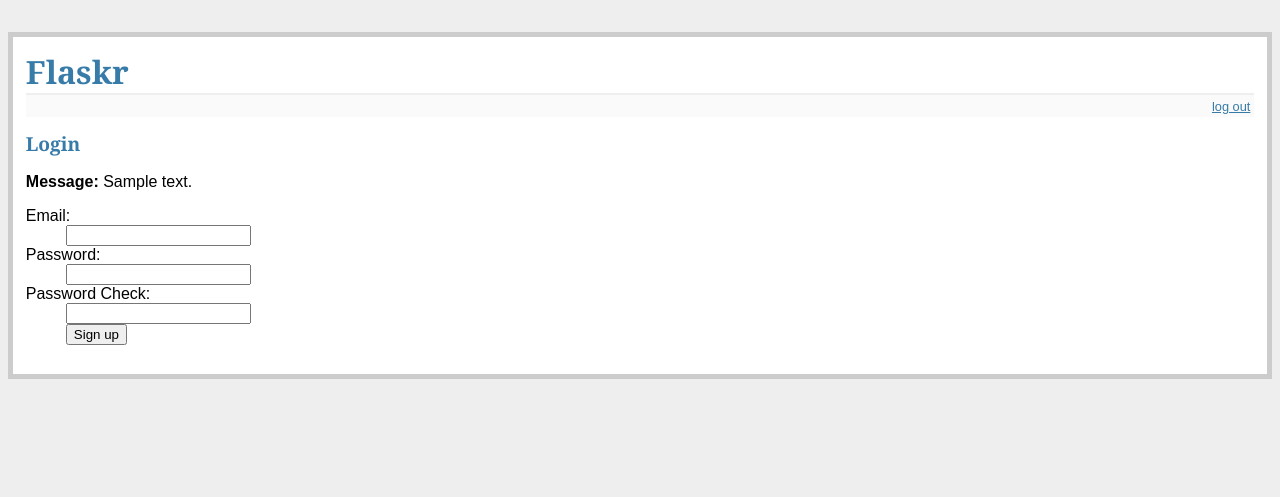
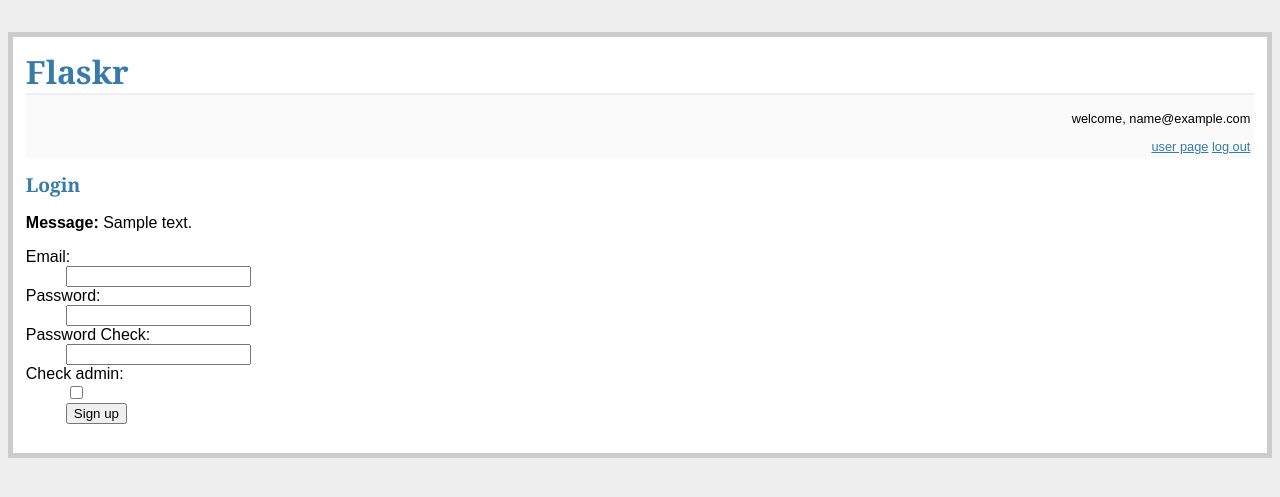
Before and after one commit to hji7203/JEEINPROJECT, a Flask app: template templates/signup.html in a window 1280 px wide. Shown: the top 497 px of the page. Run offline with Flask 2, Linux system fonts and the light colour scheme; the visitor is signed in with stand-in values (Sample User, id 1); tables that the repository leaves empty hold one stand-in row (values such as "Sample post"); the template is opened without the code that fills it: most values are stand-ins (such as "Sample title", 1, 10 or a date in 2020).

Commit message:
과제/ jQuery

```diff
--- a/flaskr.py
+++ b/flaskr.py
@@ -75,14 +75,13 @@ def login():
 		for info in users_list:
 			if info['email'] == user_id:
 				if info['password'] == user_ps:
-					return True
+					return info
 		return False
 
 	def check_list(users_list, user_id):
 		for info in users_list:
 			if info['email'] == user_id:
-				print info['email']
-				print user_id
+
 				return True
 		return False
 
@@ -90,19 +89,30 @@ def login():
 		if os.path.isfile('users.txt') == True:
 			fr = open("users.txt", 'r')
 			data = fr.read()
-			print data
+
 			users = json.loads(data)
-			print users
-			print request.form['username']
+
+
 			if check_list(users, request.form['username']) == False:
 				error = "Invalid email"
 			elif check_list(users, request.form['username']) == True:
-				if check_id_password(users, request.form['username'], request.form['password'])== False:
+				info = check_id_password(users, request.form['username'], request.form['password'])
+				if info == False:
 					error = "Invalid password"
 				else :
-					session['logged_in'] = True
-					flash('You were logged in')
-					return redirect(url_for('show_entries'))
+					if info['admin'] == True:
+						session['admin'] = True
+						session['logged_in'] = True
+						session['email'] = request.form['username']
+						flash('You were logged in')
+						return redirect(url_for('show_entries'))
+					else:
+						fr.close()
+						session['logged_in'] = True
+						session['email'] = request.form['username']
+						flash('You were logged in')
+						return redirect(url_for('show_entries'))
+
 		else :
 			error = "Invalid Email. Join"
 
@@ -122,18 +132,24 @@ def logout():
 	flash('You were logged out')
 	return redirect(url_for('show_entries'))
 
+@app.route('/user_page')
+def user_page():
+	if os.path.isfile('users.txt') == True:
+		fr = open("users.txt", 'r')
+		data = fr.read()
+		users = json.loads(data)
+	return render_template('user_page.html',result = users)
+
+
 
 @app.route('/signup', methods=['GET','POST'])
-
 def signup():
 	message = None
 
-	# def check_id_password(users_list, user_id, user_ps):
-	# 	for info in users_list:
-	# 		if info['email'] == user_id:
-	# 			if info['password'] == user_ps:
-	# 				return True
-	# 	return False
+	if 'admin' in request.form:
+		admin_temp = True
+	else :
+		admin_temp = False
 
 	def check_list(users_list, user_id):
 		for info in users_list:
@@ -149,7 +165,7 @@ def signup():
 		elif request.form['password'] == "":
 			message = "Password is empty"
 		elif request.form['password'] != "":
-			if bool(re.search(".{8,20}", request.form['password'])) == False:
+			if bool(re.search("^.{8,20}$", request.form['password'])) == False:
 				message = "Password is wrong"
 			elif bool(re.search("[A-Z]+", request.form['password'])) == False:
 				message = "Password is wrong"
@@ -176,7 +192,8 @@ def signup():
 						fw = open("users.txt", 'w')
 						info = {
 						'email' : request.form['email'],
-						'password' : request.form['password']
+						'password' : request.form['password'],
+						'admin' : admin_temp
 						}
 						users.append(info)
 						fw.write(json.dumps(users))
@@ -186,7 +203,8 @@ def signup():
 					f = open("users.txt", 'w')
 					info = {
 						'email' : request.form['email'],
-						'password' : request.form['password']
+						'password' : request.form['password'],
+						'admin' : admin_temp
 						}
 					f.write(json.dumps([info]))
 					f.close()
--- a/static/css/style_flask.css
+++ b/static/css/style_flask.css
@@ -59,3 +59,7 @@ border: 1px solid #aacbe2;
 	background: #f0d6d6;
 	padding: 0.5em;
 }
+span {
+	display: none;
+	color : #ff4343;
+}
--- a/templates/layout.html
+++ b/templates/layout.html
@@ -8,7 +8,13 @@
 			<a href="{{ url_for('login') }}">log in</a>
 			<a href="{{ url_for('signup') }}">sign up</a>
 		{% else %}
+
+			<p> welcome, {{ session.email }}</p>
+			{% if session.admin %}
+			<a href="{{ url_for('user_page') }}">user page</a>
+			{% endif %}
 			<a href="{{ url_for('logout') }}">log out</a>
+
 		{% endif %}
 	</div>
 	{% for message in get_flashed_messages() %}
--- a/templates/signup.html
+++ b/templates/signup.html
@@ -5,12 +5,52 @@
 <form action="{{ url_for('signup') }}" method=post>
 	<dl>
 		<dt>Email:</dt>
-			<dd><input type=text name="email"></dd>
+		<dd><input type=text name="email" id = "email"><span id = "email_span">Invalid email format</span></dd>
 		<dt>Password:</dt>
-			<dd><input type=password name=password></dd>
+		<dd><input type=password name="password" id = "password"><span id = "password_span">Invalid password format</span></dd>
 		<dt>Password Check:</dt>
-			<dd><input type=password name="password_check"></dd>
+		<dd><input type=password name="password_check" id = "password_check"><span id = "password_c_span">Password check is different from password</span></dd>
+		<dt>Check admin:</dt>
+		<dd><input type= checkbox name ="admin"></dd>
 		<dd><input type=submit value="Sign up"></dd>
+		<script type='text/javascript' src="{{url_for('static', filename = 'js/jquery-1.11.1.min.js')}}"></script>
+		<script type="text/javascript">
+		$(document).ready(function(){
+			$("#email").change(function(){
+				if (!$("#email").val().match(/[\w_]+@\w+(\.com|\.net|\.ac\.kr)/)){
+					$("#email").css("background-color","#ff4343");
+					$("#email_span").show();
+				}
+				else {
+					$("#email").css("background-color","#ffffff");
+					$("#email_span").hide();
+				}
+			});
+
+			$("#password").change(function(){
+				if ((!$("#password").val().match(/^.{8,20}$/)) || (!$("#password").val().match(/[A-Z]+/)) || (!$("#password").val().match(/[a-z]+/)) || (!$("#password").val().match(/[0-9]+/)) || (!$("#password").val().match(/\W+/))){
+						$("#password").css("background-color","#ff4343");
+						$("#password_span").show();
+					}
+					else {
+						$("#password").css("background-color","#ffffff");
+						$("#password_span").hide();
+					}
+				});
+
+			$("#password_check ").change(function(){
+				if (!($("#password_check").val() == $("#password").val())){
+					$("#password_check").css("background-color","#ff4343");
+					$("#password_c_span").show();
+				}
+				else {
+					$("#email").css("background-color","#ffffff");
+					$("#password_c_span").hide();
+				}
+			});
+
+		});
+		</script>
 	</dl>
 </form>
 {% endblock %}
--- a/users.txt
+++ b/users.txt
@@ -1 +1 @@
-[{"password": "Qwer1234!", "email": "hji7203@naver.com"}, {"password": "Hyun6401!", "email": "hji7203@gmail.com"}, {"password": "Asdf1234!", "email": "hji7203@nate.com"}]
+[{"admin": true, "password": "Qwer1234!", "email": "hji7203@naver.com"}, {"admin": true, "password": "Hyun6401!", "email": "hji7203@gmail.com"}]
```
Also changed, not shown: templates/user_page.html (added, +22 -0 lines), flaskr.db, 1 other file. Lines whose indentation alone changed are shown as unchanged.
